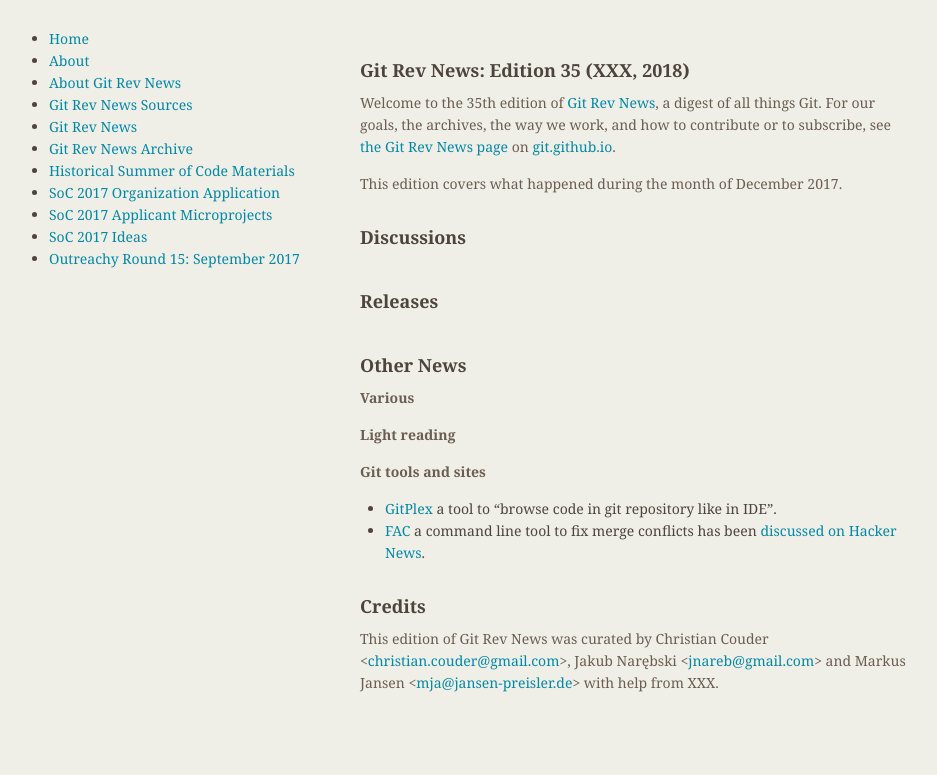
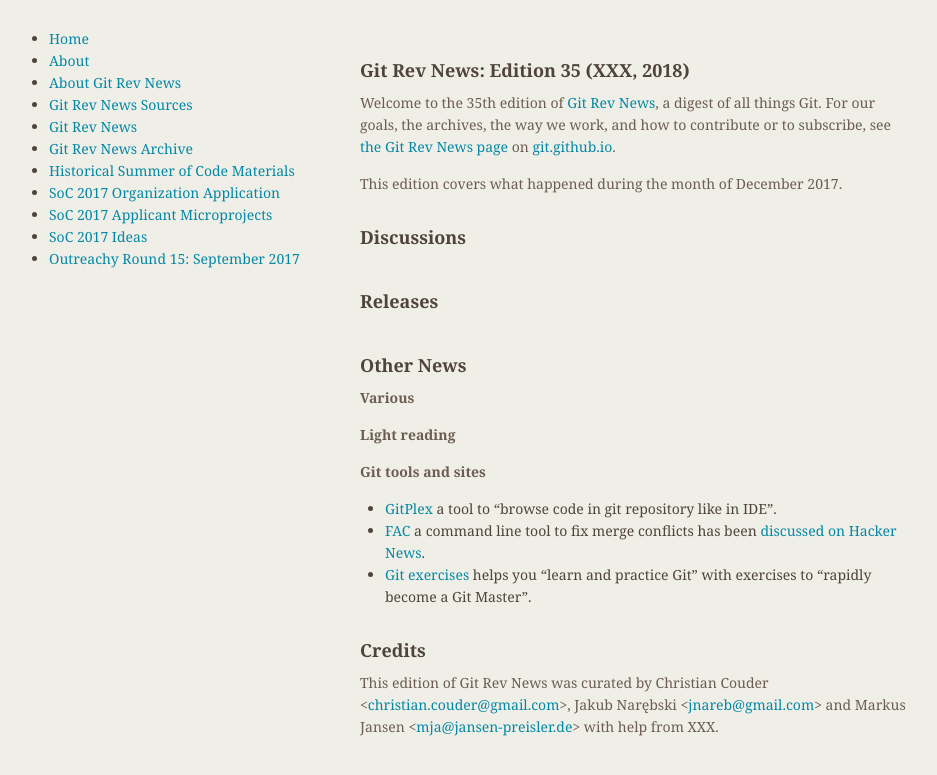
Before and after one commit to git/git.github.io, a Jekyll site: the page built from rev_news/drafts/edition-35.md, in a window 1280 px wide. Shown: the top 775 px of the page, without its empty margins (174-1111 px from the left). Built offline with Jekyll 4.4.1, drawn with Linux system fonts in a browser that asks for light colours.

Commit message:
rn-35: add 'Git exercises'

```diff
--- a/rev_news/drafts/edition-35.md
+++ b/rev_news/drafts/edition-35.md
@@ -48,6 +48,7 @@
 
 * [GitPlex](https://www.gitplex.com/) a tool to "browse code in git repository like in IDE".
 * [FAC](https://github.com/mkchoi212/fac) a command line tool to fix merge conflicts has been [discussed on Hacker News](https://news.ycombinator.com/item?id=16056271).
+* [Git exercises](https://gitexercises.fracz.com/) helps you "learn and practice Git" with exercises to "rapidly become a Git Master".
 
 ## Credits
 
```
